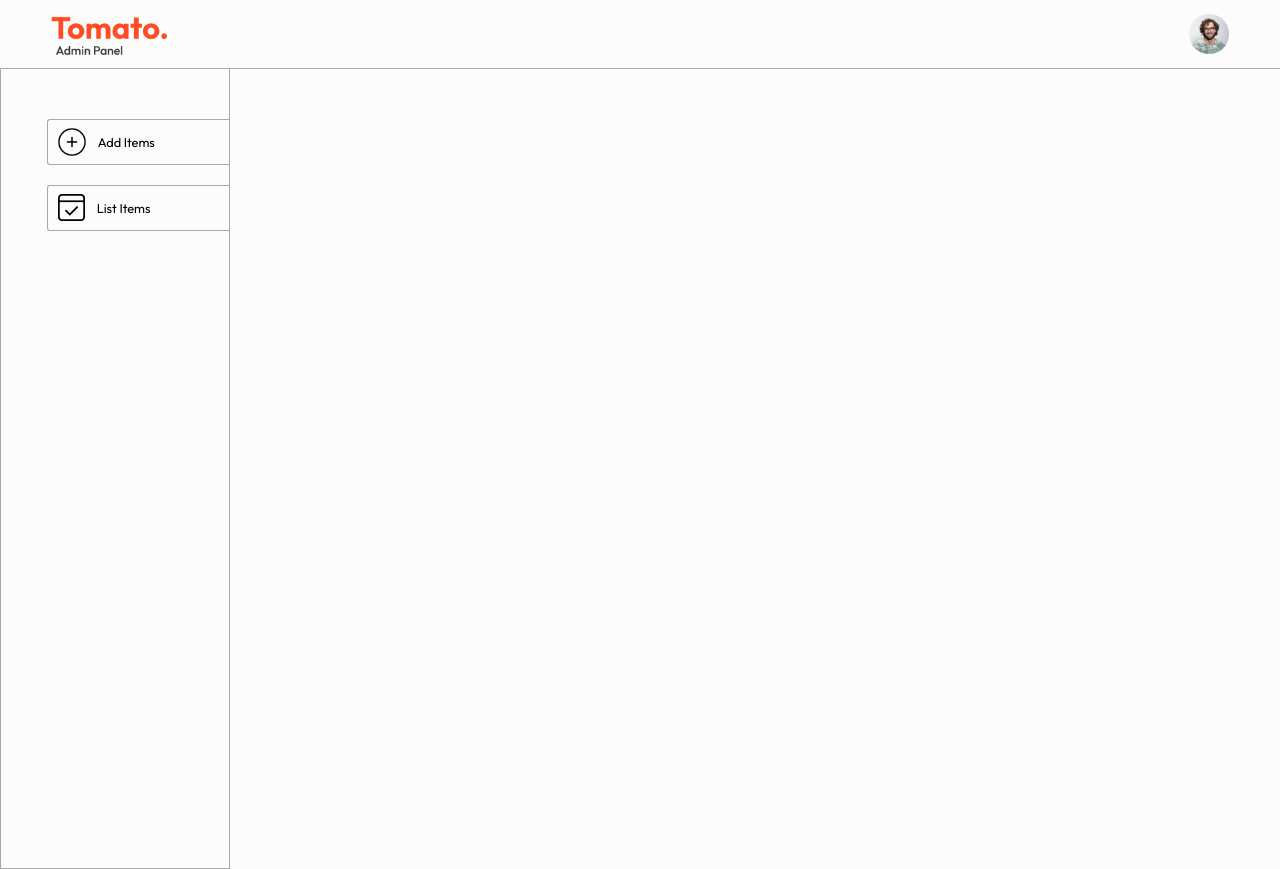
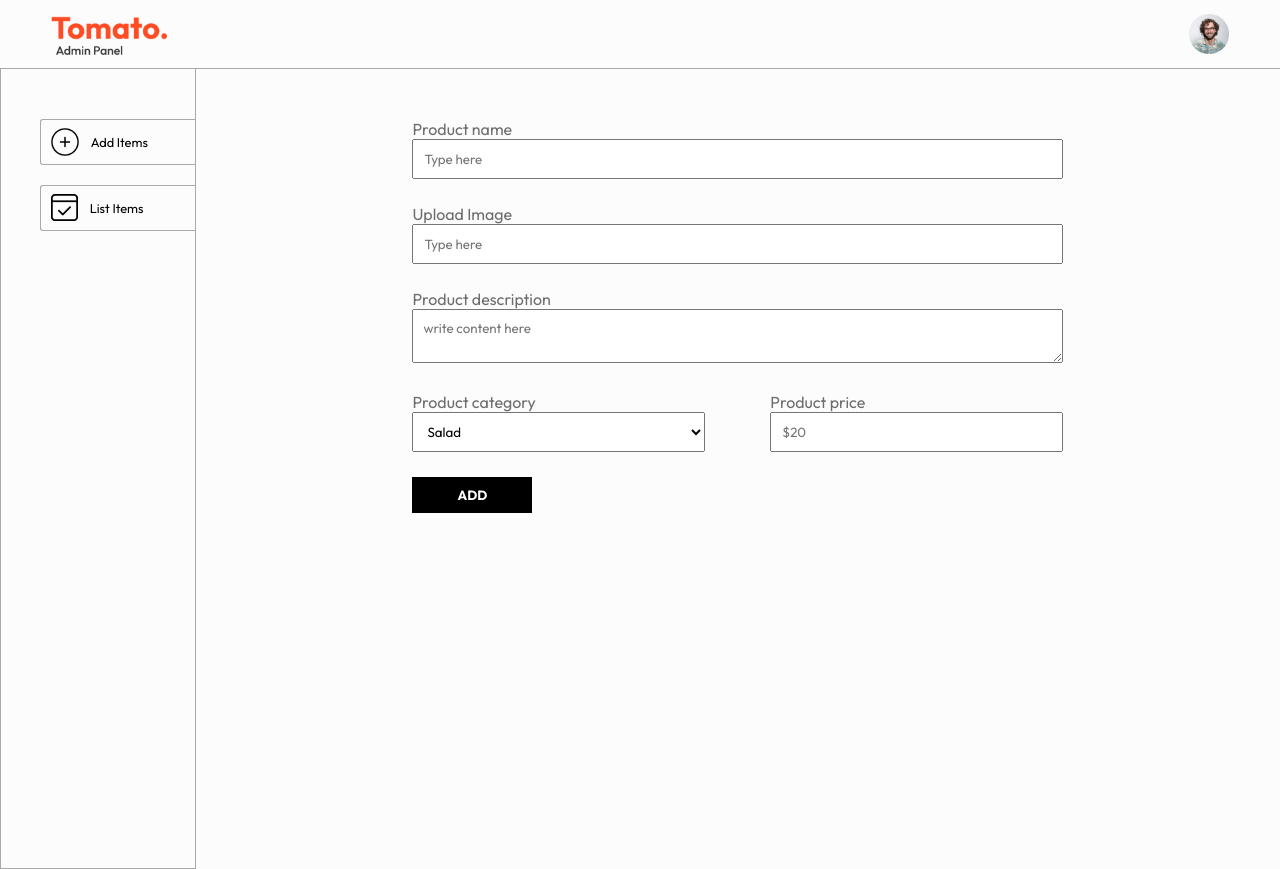
Before and after one commit to Deepanshumelkani77/Food-Del, a React (Vite) app in the folder admin/: page /edit/1 in a window 1280 px wide. Built offline with nearby package versions, Linux system fonts and the light colour scheme.

Commit message:
make edit form

```diff
--- a/admin/src/App.jsx
+++ b/admin/src/App.jsx
@@ -4,6 +4,7 @@ import Sidebar from "./components/sidebar/Sidebar"
 import {Route, Routes} from "react-router-dom"
 import Add from "./pages/add/Add.jsx"
 import List from "./pages/list/List.jsx"
+import Edit from './pages/edit/Edit.jsx'
 
 
 const App = () => {
@@ -16,7 +17,7 @@ const App = () => {
 <Routes>
   <Route path="/add" element={<Add/>}></Route>
   <Route path="/list" element={<List/>}></Route>
-
+  <Route path='/edit/:id' element={<Edit/>}></Route>
 
   </Routes>
       </div>
--- a/admin/src/components/fooditem/FoodItem.css
+++ b/admin/src/components/fooditem/FoodItem.css
@@ -93,4 +93,5 @@ height:300px;
     color: white;
     padding: 5px 15px;
     border-radius: 5px;
+    cursor: pointer;
 }
--- a/admin/src/components/fooditem/FoodItem.jsx
+++ b/admin/src/components/fooditem/FoodItem.jsx
@@ -1,13 +1,13 @@
 import React, { useContext } from 'react'
 import "./FoodItem.css"
 import { assets } from '../../assets/assets'
-import { Link } from 'react-router-dom'
+import { useNavigate } from 'react-router-dom'
 
 
 const FoodItem = ({id,name,description,price,image}) => {
 
 
-
+const navigate=useNavigate();
 
 
   return (
@@ -29,7 +29,7 @@ const FoodItem = ({id,name,description,price,image}) => {
 </div>
 
 <div className="food-item-btns">
-  <button>Edit</button>
+  <button onClick={()=>navigate(`/edit/${id}`)}>Edit</button>
   <button>Delete</button>
 </div>
 
--- /dev/null
+++ b/admin/src/pages/edit/Edit.jsx
@@ -0,0 +1,55 @@
+import React from 'react'
+import "./Edit.css"
+
+const Edit = () => {
+  return (
+    <div className='add'>
+
+      <form className='flex-col'>
+
+      <div className="add-product-name ">
+<p>Product name</p>
+<input type="text" name='name'  placeholder='Type here' />
+</div>
+
+
+<div className="add-img-upload ">
+  <p>Upload Image</p>
+<input  type="text" id='image' placeholder="Type here"  required/>
+</div>
+
+
+<div className="add-product-discription ">
+  <p>Product description</p>
+  <textarea name="discription" row='5' placeholder='write content here' required></textarea>
+</div>
+
+<div className="add-category-price">
+  <div className="add-category ">
+<p>Product category</p>
+<select name="category" >
+  <option value="Salad">Salad</option>
+  <option value="Rolls">Rolls</option>
+  <option value="Deserts">Deserts</option>
+  <option value="Sandwich">Sandwich</option>
+  <option value="Cake">Cake</option>
+  <option value="Pure Veg">Pure Veg</option>
+  <option value="pasta">pasta</option>
+  <option value="Noodles">Noodles</option>
+</select>
+  </div>
+  <div className="add-price ">
+    <p>Product price</p>
+    <input type="number" name="price" placeholder='$20'/>
+  </div>
+</div>
+
+<button type='submit' className='add-btn'>ADD</button>
+
+      </form>
+
+    </div>
+  )
+}
+
+export default Edit
```
Also changed, not shown: admin/src/pages/edit/Edit.css (added), admin/src/pages/list/List.css (line endings or trailing spaces).
